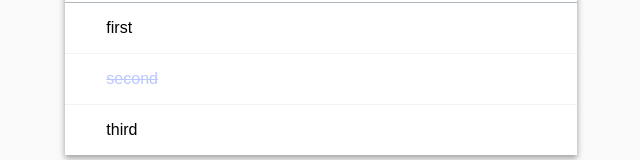
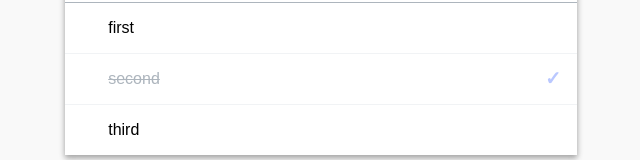
Before and after one commit to pebblepark/react-todo-list, a React (Create React App) app: page / in a window 1280 px wide. Shown: the part 237-397 px from the top of the page, without its empty margins (319-959 px from the left). Built offline with nearby package versions, Linux system fonts and the light colour scheme.

Commit message:
itm 체크 스타일 변경

```diff
--- a/src/components/TodoItem.css
+++ b/src/components/TodoItem.css
@@ -23,9 +23,11 @@
 
 
   .remove {
+    font-size: 1.2rem;
+    line-height: 1rem;
     margin-right: 1rem;
+    font-weight: 600;
     color: #ff8787;
-    font-weight: 600;
     opacity: 0;
   }
 
@@ -36,13 +38,13 @@
 
   .checked {
     text-decoration: line-through;
-    color: #bac8ff;
+    color: #adb5bd;
   }
 
   .check-mark {
-    font-size: 1.5rem;
+    font-size: 1.2rem;
     line-height: 1rem;
     margin-left: 1rem;
-    color: #adb5bd;
+    color: #bac8ff;
     font-weight: 800;
   }
--- a/src/components/TodoItem.js
+++ b/src/components/TodoItem.js
@@ -23,7 +23,7 @@ class TodoItem extends Component {
                     <div>{text}</div>
                 </div>
                 {
-                    checked && (<div className="check-mark"></div>)
+                    checked && (<div className="check-mark">&#x2713;</div>)
                 }
             </div>
         );
```
Also changed, not shown: 1 other file (tests, documents, lock files or other folders).
